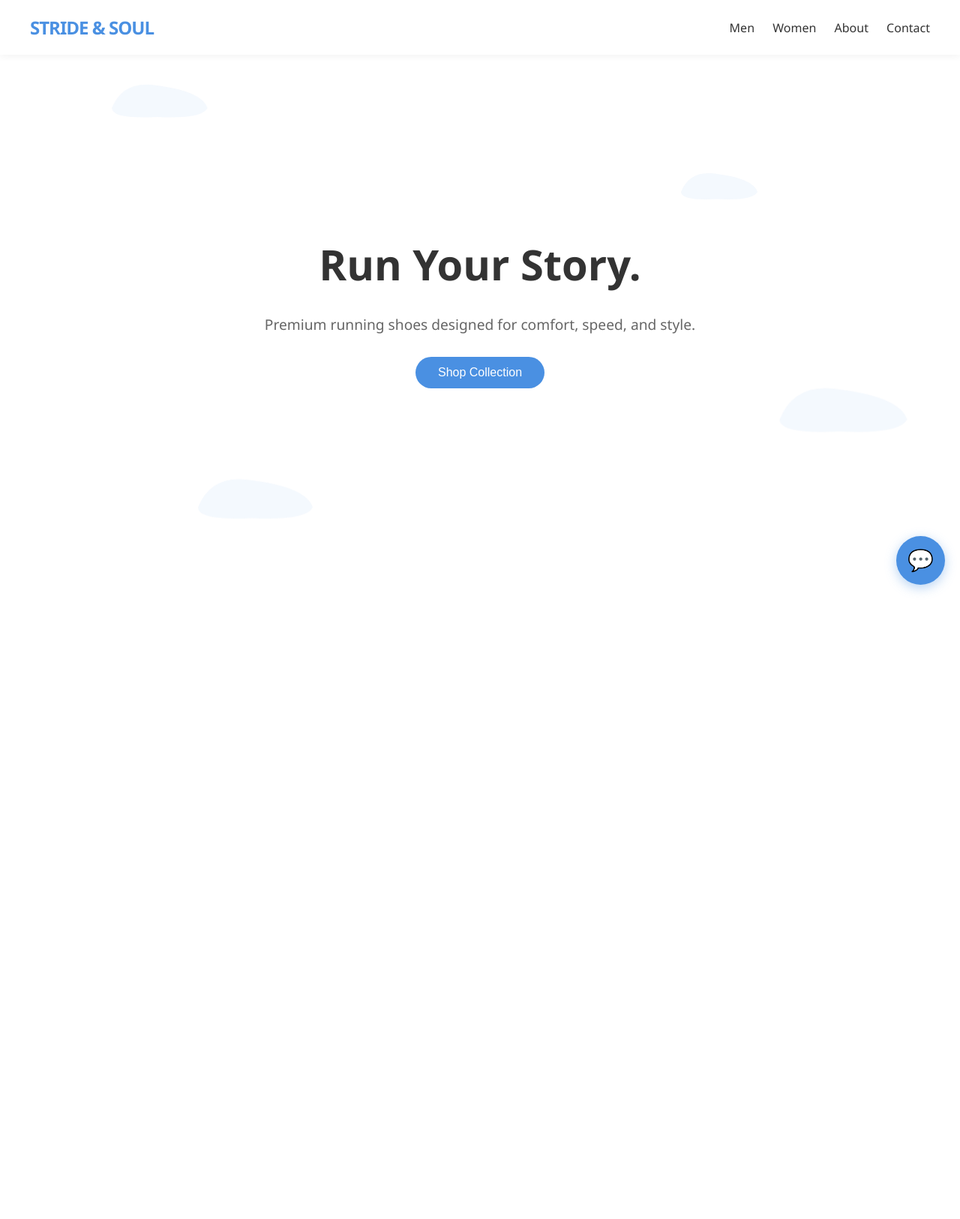
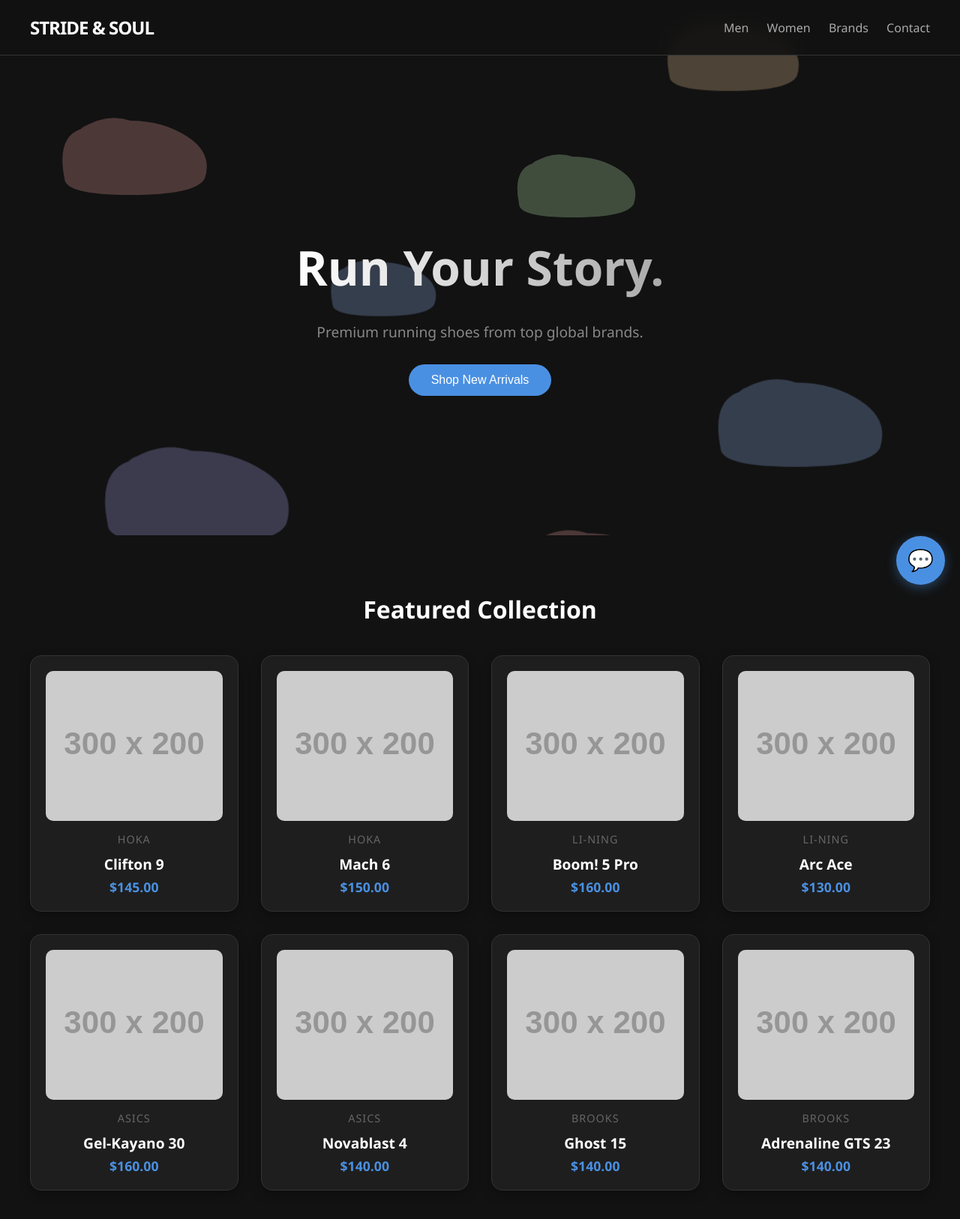
Before and after one commit to doublekunzite/stride-soul, a website: page public/index.html in a window 1280 px wide. Shown: the whole page at 75% size. Before the commit the page ends 800 px from the top, so only its background shows below. Drawn offline with Linux system fonts and the light colour scheme; placeholder pictures from the web are drawn by us.

Commit message:
fix chat, blobs, inventory

```diff
--- a/public/index.html
+++ b/public/index.html
@@ -10,53 +10,144 @@
 
         <!-- Background Blobs -->
     <div class="blob-container">
-        <!-- These are simple SVG paths that look like shoe soles -->
-        <svg class="shoe-blob blob-1" viewBox="0 0 100 40">
-            <path d="M10,30 Q20,5 50,10 Q90,15 95,30 Q90,40 50,38 Q10,40 10,30 Z" />
+
+        <!-- PINK Shoe (Back Left) -->
+        <svg class="shoe-blob blob-1" style="fill: #ffadad; top: 15%; left: 5%; width: 220px;" viewBox="0 0 100 55">
+            <!-- Improved Shoe Shape: Heel, Ankle, Laces, Toe -->
+            <path d="M10,40 Q5,15 20,10 Q35,0 50,5 Q70,5 85,15 Q100,25 95,40 Q90,50 50,50 Q10,50 10,40 Z M20,10 Q25,5 30,10" />
         </svg>
-        <svg class="shoe-blob blob-2" viewBox="0 0 100 40">
-            <path d="M10,30 Q20,5 50,10 Q90,15 95,30 Q90,40 50,38 Q10,40 10,30 Z" />
+
+        <!-- BLUE Shoe (Front Right) -->
+        <svg class="shoe-blob blob-2" style="fill: #a0c4ff; top: 60%; left: 75%; width: 250px; transform: scaleX(-1);" viewBox="0 0 100 55">
+            <path d="M10,40 Q5,15 20,10 Q35,0 50,5 Q70,5 85,15 Q100,25 95,40 Q90,50 50,50 Q10,50 10,40 Z M20,10 Q25,5 30,10" />
         </svg>
-        <svg class="shoe-blob blob-3" viewBox="0 0 100 40">
-            <path d="M10,30 Q20,5 50,10 Q90,15 95,30 Q90,40 50,38 Q10,40 10,30 Z" />
+
+        <!-- GREEN Shoe (Center) -->
+        <svg class="shoe-blob blob-3" style="fill: #caffbf; top: 25%; left: 55%; width: 180px;" viewBox="0 0 100 55">
+            <path d="M10,40 Q5,15 20,10 Q35,0 50,5 Q70,5 85,15 Q100,25 95,40 Q90,50 50,50 Q10,50 10,40 Z M20,10 Q25,5 30,10" />
         </svg>
-        <svg class="shoe-blob blob-4" viewBox="0 0 100 40">
-            <path d="M10,30 Q20,5 50,10 Q90,15 95,30 Q90,40 50,38 Q10,40 10,30 Z" />
+
+        <!-- PURPLE Shoe (Bottom Left) -->
+        <svg class="shoe-blob blob-4" style="fill: #bdb2ff; top: 70%; left: 10%; width: 280px; transform: scaleX(-1);" viewBox="0 0 100 55">
+            <path d="M10,40 Q5,15 20,10 Q35,0 50,5 Q70,5 85,15 Q100,25 95,40 Q90,50 50,50 Q10,50 10,40 Z M20,10 Q25,5 30,10" />
+        </svg>
+
+        <!-- YELLOW Shoe (Top Right) -->
+        <svg class="shoe-blob blob-5" style="fill: #ffd6a5; top: 5%; left: 70%; width: 200px;" viewBox="0 0 100 55">
+            <path d="M10,40 Q5,15 20,10 Q35,0 50,5 Q70,5 85,15 Q100,25 95,40 Q90,50 50,50 Q10,50 10,40 Z M20,10 Q25,5 30,10" />
+        </svg>
+
+        <!-- SECOND BLUE (Scattered) -->
+        <svg class="shoe-blob blob-6" style="fill: #a0c4ff; top: 40%; left: 35%; width: 160px; transform: scaleX(-1);" viewBox="0 0 100 55">
+             <path d="M10,40 Q5,15 20,10 Q35,0 50,5 Q70,5 85,15 Q100,25 95,40 Q90,50 50,50 Q10,50 10,40 Z M20,10 Q25,5 30,10" />
+        </svg>
+
+        <!-- SECOND PINK (Scattered) -->
+        <svg class="shoe-blob blob-7" style="fill: #ffadad; top: 85%; left: 50%; width: 240px;" viewBox="0 0 100 55">
+             <path d="M10,40 Q5,15 20,10 Q35,0 50,5 Q70,5 85,15 Q100,25 95,40 Q90,50 50,50 Q10,50 10,40 Z M20,10 Q25,5 30,10" />
         </svg>
     </div>
 
-    <!-- Main Site Content -->
     <header>
         <div class="logo">STRIDE & SOUL</div>
         <nav>
             <a href="#">Men</a>
             <a href="#">Women</a>
-            <a href="#">About</a>
+            <a href="#">Brands</a>
             <a href="#">Contact</a>
         </nav>
     </header>
 
     <section class="hero">
         <h1>Run Your Story.</h1>
-        <p>Premium running shoes designed for comfort, speed, and style.</p>
-        <button class="btn-primary">Shop Collection</button>
+        <p>Premium running shoes from top global brands.</p>
+        <button class="btn-primary">Shop New Arrivals</button>
+    </section>
+
+    <!-- Product Section (8 Items) -->
+    <section class="product-section" id="shop">
+        <h2>Featured Collection</h2>
+        <div class="product-grid">
+
+            <!-- Hoka -->
+            <div class="product-card">
+                <div class="product-image" style="background-image: url('https://via.placeholder.com/300x200/2a2a2a/fff?text=Hoka+Clifton+9');"></div>
+                <div class="brand">Hoka</div>
+                <h3>Clifton 9</h3>
+                <div class="price">$145.00</div>
+            </div>
+            <div class="product-card">
+                <div class="product-image" style="background-image: url('https://via.placeholder.com/300x200/2a2a2a/fff?text=Hoka+Mach+6');"></div>
+                <div class="brand">Hoka</div>
+                <h3>Mach 6</h3>
+                <div class="price">$150.00</div>
+            </div>
+
+            <!-- Li-Ning -->
+            <div class="product-card">
+                <div class="product-image" style="background-image: url('https://via.placeholder.com/300x200/2a2a2a/fff?text=Li-Ning+Boom+5');"></div>
+                <div class="brand">Li-Ning</div>
+                <h3>Boom! 5 Pro</h3>
+                <div class="price">$160.00</div>
+            </div>
+            <div class="product-card">
+                <div class="product-image" style="background-image: url('https://via.placeholder.com/300x200/2a2a2a/fff?text=Li-Ning+Arc+Ace');"></div>
+                <div class="brand">Li-Ning</div>
+                <h3>Arc Ace</h3>
+                <div class="price">$130.00</div>
+            </div>
+
+            <!-- Asics -->
+            <div class="product-card">
+                <div class="product-image" style="background-image: url('https://via.placeholder.com/300x200/2a2a2a/fff?text=Asics+Kayano+30');"></div>
+                <div class="brand">Asics</div>
+                <h3>Gel-Kayano 30</h3>
+                <div class="price">$160.00</div>
+            </div>
+            <div class="product-card">
+                <div class="product-image" style="background-image: url('https://via.placeholder.com/300x200/2a2a2a/fff?text=Asics+Novablast+4');"></div>
+                <div class="brand">Asics</div>
+                <h3>Novablast 4</h3>
+                <div class="price">$140.00</div>
+            </div>
+
+            <!-- Brooks -->
+            <div class="product-card">
+                <div class="product-image" style="background-image: url('https://via.placeholder.com/300x200/2a2a2a/fff?text=Brooks+Ghost+15');"></div>
+                <div class="brand">Brooks</div>
+                <h3>Ghost 15</h3>
+                <div class="price">$140.00</div>
+            </div>
+            <div class="product-card">
+                <div class="product-image" style="background-image: url('https://via.placeholder.com/300x200/2a2a2a/fff?text=Brooks+Adrenaline');"></div>
+                <div class="brand">Brooks</div>
+                <h3>Adrenaline GTS 23</h3>
+                <div class="price">$140.00</div>
+            </div>
+
+        </div>
     </section>
 
     <!-- Chat Widget -->
     <div id="chat-widget">
         <div id="chat-header">
+            <div class="title-row">
                 <span>🏃‍♂️ Running Expert</span>
                 <button onclick="toggleChat()" style="background:none; border:none; color:white; cursor:pointer; font-size:20px;">&times;</button>
             </div>
+            <div class="subtitle">Powered by DeepSeek</div>
+        </div>
 
         <div id="chat-messages">
-            <div class="message bot-msg">Hello! I'm your AI running coach. Ask me anything about shoes!</div>
+            <div class="message bot-msg">Hello! I'm your AI running coach. Ask me anything about our shoes!</div>
         </div>
 
+        <!-- Updated Sample Questions -->
         <div class="sample-questions" id="sample-area">
             <button class="sample-btn" onclick="askSample('I have flat feet, what do you recommend?')">Flat feet advice</button>
-            <button class="sample-btn" onclick="askSample('I need shoes for a marathon under $150')">Marathon budget</button>
-            <button class="sample-btn" onclick="askSample('What is the difference between the AirFlow and TrailBlazer?')">Compare models</button>
+            <button class="sample-btn" onclick="askSample('Compare the Hoka Clifton vs Asics Kayano')">Compare models</button>
+            <button class="sample-btn" onclick="askSample('What are the best shoes for a tight budget?')">Budget options</button>
+            <button class="sample-btn" onclick="askSample('I\\'m just starting out, which shoes are good for a beginner?')">Beginner advice</button>
         </div>
 
         <div id="chat-input-area">
@@ -64,8 +155,6 @@
             <button id="send-btn" onclick="sendMessage()">➤</button>
         </div>
     </div>
-
-    <!-- Chat Toggle Button -->
     <button id="chat-toggle" onclick="toggleChat()">💬</button>
 
     <script>
@@ -83,12 +172,8 @@
             chatToggle.style.display = isVisible ? 'block' : 'none';
         }
 
-    // --- IMPROVED FORMATTING FUNCTION ---
-    // This converts **text** to <b>text</b> and fixes new lines
         function formatBotText(text) {
-        // 1. Replace **word** with <b>word</b>
             let formatted = text.replace(/\*\*(.*?)\*\*/g, '<strong>$1</strong>');
-        // 2. Preserve line breaks (optional, but good for lists)
             formatted = formatted.replace(/\n/g, '<br>');
             return formatted;
         }
@@ -98,10 +183,8 @@
             div.classList.add('message', sender === 'user' ? 'user-msg' : 'bot-msg');
 
             if (sender === 'bot') {
-            // Use innerHTML so the <strong> tags work
                 div.innerHTML = formatBotText(text);
             } else {
-            // Use textContent for user to be safe
                 div.textContent = text;
             }
 
@@ -141,8 +224,6 @@
                 });
 
                 const data = await response.json();
-
-            // Apply formatting here
                 loadingDiv.innerHTML = formatBotText(data.reply) || "Sorry, I couldn't connect.";
 
             } catch (error) {
--- a/public/style.css
+++ b/public/style.css
@@ -1,8 +1,10 @@
-/* --- Base Styles --- */
+/* --- Base Styles (Dark Theme) --- */
 :root {
   --primary-color: #4a90e2;
-  --secondary-color: #f5f7fa;
-  --text-color: #333;
+  --secondary-color: #1a1a1a;
+  --bg-color: #121212;
+  --text-color: #e0e0e0;
+  --card-bg: #1e1e1e;
   --accent-color: #ff6b6b;
 }
 
@@ -10,9 +12,9 @@
   font-family: 'Segoe UI', Tahoma, Geneva, Verdana, sans-serif;
   margin: 0;
   padding: 0;
-  background-color: #ffffff;
+  background-color: var(--bg-color);
   color: var(--text-color);
-  overflow-x: hidden; /* Prevent horizontal scroll from blobs */
+  overflow-x: hidden;
 }
 
 /* --- Layout --- */
@@ -21,29 +23,30 @@
   display: flex;
   justify-content: space-between;
   align-items: center;
-  background: white;
+  background: rgba(18, 18, 18, 0.9); /* Slight transparency */
+  backdrop-filter: blur(10px);
   position: sticky;
   top: 0;
-  z-index: 10; /* Above blobs */
-  box-shadow: 0 2px 10px rgba(0,0,0,0.05);
+  z-index: 10;
+  border-bottom: 1px solid #333;
 }
 
 .logo {
   font-size: 1.5rem;
   font-weight: 800;
-  color: var(--primary-color);
+  color: #fff;
   letter-spacing: -1px;
 }
 
 nav a {
   margin-left: 20px;
   text-decoration: none;
-  color: var(--text-color);
+  color: #aaa;
   font-weight: 500;
   transition: color 0.3s;
 }
 
-nav a:hover { color: var(--primary-color); }
+nav a:hover { color: #fff; }
 
 /* --- Hero Section --- */
 .hero {
@@ -53,18 +56,22 @@
   justify-content: center;
   align-items: center;
   text-align: center;
-  position: relative; /* Context for z-index */
+  position: relative;
   z-index: 2;
 }
 
 .hero h1 {
-  font-size: 3.5rem;
+  font-size: 4rem;
   margin-bottom: 10px;
+  font-weight: 800;
+  background: linear-gradient(to right, #fff, #aaa);
+  -webkit-background-clip: text;
+  -webkit-text-fill-color: transparent;
 }
 
 .hero p {
   font-size: 1.2rem;
-  color: #666;
+  color: #888;
   margin-bottom: 30px;
 }
 
@@ -81,65 +88,151 @@
 
 .btn-primary:hover {
   transform: translateY(-2px);
-  box-shadow: 0 5px 15px rgba(74, 144, 226, 0.4);
+  box-shadow: 0 5px 20px rgba(74, 144, 226, 0.4);
 }
 
-/* --- Floating Shoe Blobs (The Visual Feature) --- */
+/* --- Floating Shoe Blobs (Updated) --- */
 .blob-container {
   position: fixed;
   top: 0;
   left: 0;
   width: 100%;
   height: 100%;
-  pointer-events: none; /* Let clicks pass through */
-  z-index: 1; /* Behind content */
+  pointer-events: none;
+  z-index: 1;
   overflow: hidden;
 }
 
 .shoe-blob {
   position: absolute;
-  opacity: 0.06; /* Very subtle */
-  fill: var(--primary-color);
+  opacity: 0.25; /* Increased from 0.15 for better visibility */
   animation: drift linear infinite;
+  filter: blur(0.5px); /* Slight softening */
 }
 
-/* Specific positions and speeds for variety */
-.blob-1 { top: 10%; left: 10%; width: 150px; animation-duration: 25s; }
-.blob-2 { top: 60%; left: 80%; width: 200px; animation-duration: 35s; animation-delay: -5s; }
-.blob-3 { top: 30%; left: 70%; width: 120px; animation-duration: 20s; animation-delay: -10s; }
-.blob-4 { top: 80%; left: 20%; width: 180px; animation-duration: 30s; animation-delay: -15s; }
+/* More varied animations */
+.blob-1 { animation-duration: 20s; }
+.blob-2 { animation-duration: 25s; animation-delay: -5s; }
+.blob-3 { animation-duration: 30s; animation-delay: -10s; }
+.blob-4 { animation-duration: 22s; animation-delay: -2s; }
+.blob-5 { animation-duration: 28s; animation-delay: -12s; }
+.blob-6 { animation-duration: 35s; animation-delay: -8s; }
+.blob-7 { animation-duration: 18s; animation-delay: -15s; }
+.blob-8 { animation-duration: 32s; animation-delay: -3s; }
+
 
 @keyframes drift {
   0% {
-    transform: rotate(0deg) translateX(20px) rotate(0deg);
+    transform: rotate(0deg) translateX(30px) rotate(0deg);
   }
   100% {
-    transform: rotate(360deg) translateX(20px) rotate(-360deg);
+    transform: rotate(360deg) translateX(30px) rotate(-360deg);
   }
 }
 
-/* --- Chat Widget Styles --- */
+/* --- Product Grid (Dark Mode) --- */
+.product-section {
+  padding: 50px 40px;
+  background: var(--bg-color);
+  position: relative;
+  z-index: 2;
+}
+
+.product-section h2 {
+  text-align: center;
+  margin-bottom: 40px;
+  font-size: 2rem;
+  color: #fff;
+}
+
+.product-grid {
+  display: grid;
+  grid-template-columns: repeat(auto-fit, minmax(250px, 1fr));
+  gap: 30px;
+  max-width: 1200px;
+  margin: 0 auto;
+}
+
+.product-card {
+  background: var(--card-bg);
+  border-radius: 15px;
+  padding: 20px;
+  text-align: center;
+  box-shadow: 0 5px 15px rgba(0,0,0,0.3);
+  transition: transform 0.3s;
+  border: 1px solid #333;
+}
+
+.product-card:hover {
+  transform: translateY(-5px);
+  border-color: #444;
+}
+
+.product-image {
+  width: 100%;
+  height: 200px;
+  background-color: #2a2a2a;
+  background-size: cover;
+  background-position: center;
+  border-radius: 10px;
+  margin-bottom: 15px;
+}
+
+.product-card h3 {
+  margin: 10px 0 5px;
+  font-size: 1.2rem;
+  color: #fff;
+}
+
+.product-card .price {
+  color: var(--primary-color);
+  font-weight: bold;
+  font-size: 1.1rem;
+}
+
+.product-card .brand {
+  color: #666;
+  font-size: 0.9rem;
+  text-transform: uppercase;
+  letter-spacing: 1px;
+}
+
+/* --- Chat Widget (Dark Mode) --- */
 #chat-widget {
   position: fixed; bottom: 90px; right: 20px; width: 350px;
-  background: white; border-radius: 15px;
-  box-shadow: 0 10px 25px rgba(0,0,0,0.1);
+  background: #1e1e1e; border-radius: 15px;
+  box-shadow: 0 10px 25px rgba(0,0,0,0.5);
   display: none; flex-direction: column; height: 500px; z-index: 9999;
-  border: 1px solid #eee;
+  border: 1px solid #333;
 }
 
 #chat-header {
-  background: var(--primary-color);
+  background: #252525;
   color: white; padding: 15px;
   border-radius: 15px 15px 0 0;
+  display: flex;
+  flex-direction: column; /* Stack title and subtitle */
+  border-bottom: 1px solid #333;
+}
+
+#chat-header .title-row {
   display: flex;
   justify-content: space-between;
   align-items: center;
 }
 
+#chat-header .subtitle {
+  font-size: 0.7rem;
+  color: #888;
+  text-align: center;
+  margin-top: 5px;
+  letter-spacing: 0.5px;
+}
+
 #chat-messages {
   flex: 1; padding: 15px; overflow-y: auto;
   display: flex; flex-direction: column; gap: 10px;
-  background: #fafafa;
+  background: #121212;
 }
 
 .message {
@@ -153,23 +246,27 @@
   border-bottom-right-radius: 2px;
 }
 .bot-msg {
-  background: white; color: #333;
+  background: #2a2a2a; color: #e0e0e0;
   align-self: flex-start;
-  border: 1px solid #eaeaea;
+  border: 1px solid #444;
   border-bottom-left-radius: 2px;
 }
 
 #chat-input-area {
   display: flex; padding: 15px;
-  border-top: 1px solid #eee;
-  background: white;
+  border-top: 1px solid #333;
+  background: #1e1e1e;
   border-radius: 0 0 15px 15px;
 }
 #user-input {
-  flex: 1; padding: 10px; border: 1px solid #ddd;
+  flex: 1; padding: 10px; border: 1px solid #444;
   border-radius: 25px; outline: none;
   font-size: 14px;
+  background: #121212;
+  color: #fff;
 }
+#user-input::placeholder { color: #666; }
+
 #send-btn {
   background: var(--primary-color); color: white;
   border: none; width: 40px; height: 40px;
@@ -181,17 +278,18 @@
 
 .sample-questions {
   display: flex; flex-wrap: wrap; gap: 8px;
-  padding: 10px 15px; background: #fff;
-  border-top: 1px solid #eee;
+  padding: 10px 15px; background: #1e1e1e;
+  border-top: 1px solid #333;
 }
 .sample-btn {
-  background: white; border: 1px solid var(--primary-color);
-  color: var(--primary-color); padding: 5px 12px;
+  background: #121212; border: 1px solid #444;
+  color: #ccc; padding: 5px 12px;
   border-radius: 15px; font-size: 11px; cursor: pointer;
   transition: all 0.2s;
 }
 .sample-btn:hover {
-  background: var(--primary-color); color: white;
+  border-color: var(--primary-color);
+  color: var(--primary-color);
 }
 
 #chat-toggle {
@@ -204,66 +302,3 @@
   z-index: 9998;
 }
 #chat-toggle:hover { transform: scale(1.1); }
-
-/* --- Product Grid --- */
-.product-section {
-  padding: 50px 40px;
-  background: #f9f9f9;
-  position: relative;
-  z-index: 2;
-}
-
-.product-section h2 {
-  text-align: center;
-  margin-bottom: 40px;
-  font-size: 2rem;
-}
-
-.product-grid {
-  display: grid;
-  grid-template-columns: repeat(auto-fit, minmax(250px, 1fr));
-  gap: 30px;
-  max-width: 1200px;
-  margin: 0 auto;
-}
-
-.product-card {
-  background: white;
-  border-radius: 15px;
-  padding: 20px;
-  text-align: center;
-  box-shadow: 0 5px 15px rgba(0,0,0,0.05);
-  transition: transform 0.3s;
-}
-
-.product-card:hover {
-  transform: translateY(-5px);
-}
-
-.product-image {
-  width: 100%;
-  height: 200px;
-  background-color: #eee; /* Placeholder color */
-  background-size: cover;
-  background-position: center;
-  border-radius: 10px;
-  margin-bottom: 15px;
-}
-
-.product-card h3 {
-  margin: 10px 0 5px;
-  font-size: 1.2rem;
-}
-
-.product-card .price {
-  color: var(--primary-color);
-  font-weight: bold;
-  font-size: 1.1rem;
-}
-
-.product-card .brand {
-  color: #888;
-  font-size: 0.9rem;
-  text-transform: uppercase;
-  letter-spacing: 1px;
-}
```
Also changed, not shown: api/chat.js (+13 -9 lines). Lines whose indentation alone changed are shown as unchanged.
